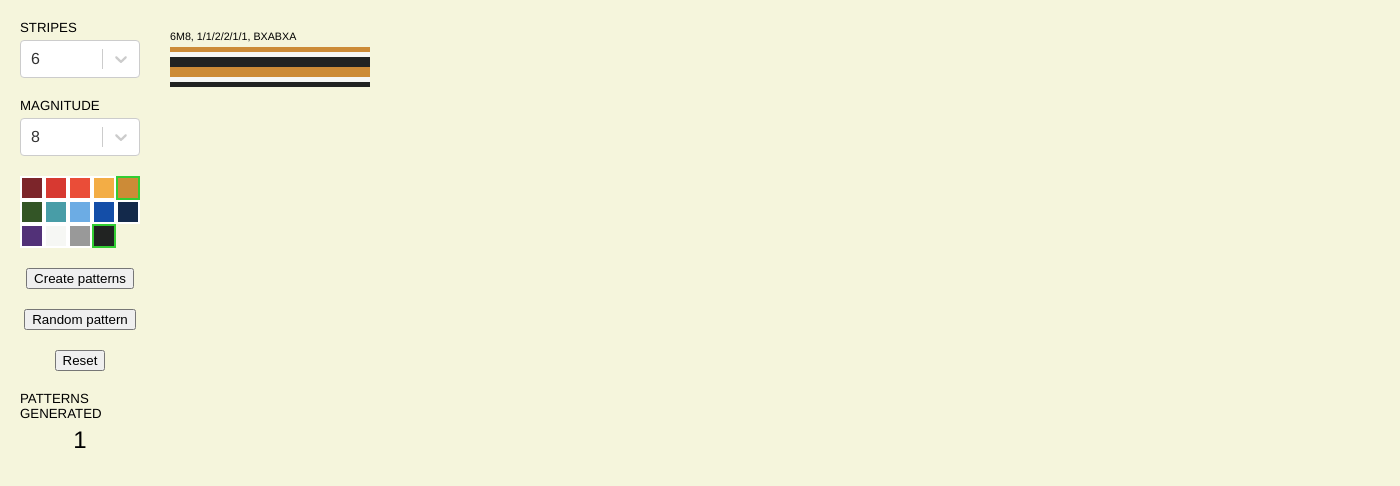
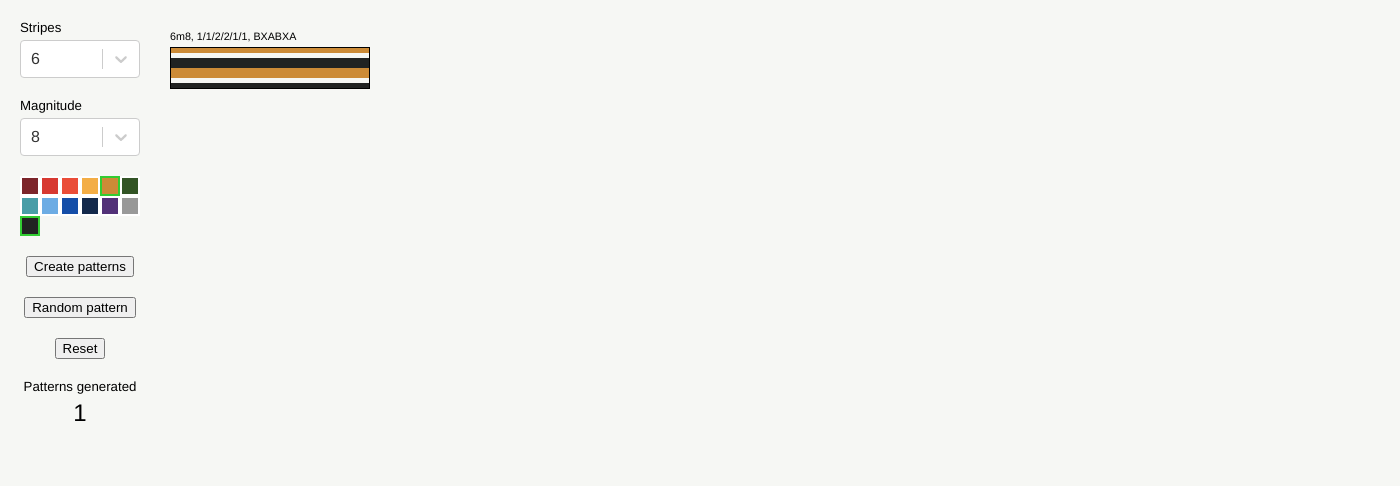
Before and after one commit to affordances/stripes, a React (Create React App) app: page / in a window 1280 px wide. Both pictures are taken after a click on the button "Random pattern". Shown: the top 486 px of the page, 1400 px wide, since content can reach past the window. Built offline with nearby package versions, Linux system fonts and the light colour scheme.

Commit message:
misc tweaks

```diff
--- a/package.json
+++ b/package.json
@@ -8,6 +8,7 @@
     "react-dom": "^16.12.0",
     "react-scripts": "3.2.0",
     "react-select": "^3.0.8",
+    "react-virtualized-auto-sizer": "^1.0.2",
     "react-window": "^1.8.5",
     "styled-components": "^4.4.1"
   },
--- a/src/App.js
+++ b/src/App.js
@@ -1,6 +1,7 @@
 import React, { memo, useState, useEffect, useRef } from "react";
 import Select from "react-select";
 import { FixedSizeGrid as Grid } from "react-window";
+import AutoSizer from "react-virtualized-auto-sizer";
 import {
   SelectContainer,
   Stripe,
@@ -16,22 +17,22 @@ import {
   PatternCountContainer,
   Container,
   MenuContainer,
-  selectStyles
+  selectStyles,
 } from "./styles.js";
 import {
   colors,
   stripeOptions,
   colorSequences,
-  numbersToLetters
+  numbersToLetters,
 } from "./config.js";
 import {
   createMagnitudeOptions,
   createNumberPalindromes,
-  convertTo2D
+  convertTo2D,
 } from "./helpers.js";
 import "./index.css";
 
-const PatternRenderer = memo(props => {
+const PatternRenderer = memo((props) => {
   const { columnIndex, data, rowIndex, ...otherProps } = props;
   const currentPattern = data[rowIndex][columnIndex];
 
@@ -82,7 +83,7 @@ const App = () => {
 
     for (let i = 0; i < numberPalindromes.length; i++) {
       for (let j = 0; j < sequences.length; j++) {
-        let pattern = sequences[j].map(color => {
+        let pattern = sequences[j].map((color) => {
           if (color === 0) {
             return { color: { label: "white", value: "#f6f7f4" } };
           } else {
@@ -95,8 +96,8 @@ const App = () => {
         results.push({
           label: `${stripeCountValue}m${magnitude}, ${numberPalindromes[i].join(
             "/"
-          )}, ${sequences[j].map(num => numbersToLetters[num]).join("")}`,
-          pattern
+          )}, ${sequences[j].map((num) => numbersToLetters[num]).join("")}`,
+          pattern,
         });
       }
     }
@@ -112,12 +113,12 @@ const App = () => {
     }
   };
 
-  const updatePickedColors = newColor => {
-    let newPickedColors = pickedColors.map(color => ({ ...color }));
+  const updatePickedColors = (newColor) => {
+    let newPickedColors = pickedColors.map((color) => ({ ...color }));
 
-    if (pickedColors.find(color => color.value === newColor.value)) {
+    if (pickedColors.find((color) => color.value === newColor.value)) {
       newPickedColors = pickedColors.filter(
-        color => color.value !== newColor.value
+        (color) => color.value !== newColor.value
       );
     } else {
       if (
@@ -175,7 +176,7 @@ const App = () => {
             styles={selectStyles}
             value={stripeCount}
             options={stripeOptions}
-            onChange={option => {
+            onChange={(option) => {
               setStripeCount(option);
               setMagnitude(null);
               setPickedColors([]);
@@ -190,13 +191,13 @@ const App = () => {
             isDisabled={!magnitudeOptions}
             options={magnitudeOptions}
             value={magnitude && { value: magnitude, label: magnitude }}
-            onChange={option => {
+            onChange={(option) => {
               setMagnitude(Number(option.value));
             }}
           />
         </SelectContainer>
         <SwatchContainer disabled={!(stripeCountValue && magnitude)}>
-          {colors.map(color => {
+          {colors.map((color) => {
             return (
               <Swatch
                 key={Math.random()}
@@ -204,7 +205,7 @@ const App = () => {
                 onClick={() => updatePickedColors(color)}
                 isPicked={
                   !!pickedColors.find(
-                    pickedColor => pickedColor.value === color.value
+                    (pickedColor) => pickedColor.value === color.value
                   )
                 }
               />
@@ -230,17 +231,21 @@ const App = () => {
         </PatternCountContainer>
       </MenuContainer>
       {patterns.length > 0 && (
+        <AutoSizer>
+          {({ height, width }) => (
             <Grid
               itemData={patterns}
               columnCount={patterns[0].length}
               rowCount={patterns.length}
               columnWidth={220}
-          height={550}
+              height={height}
               rowHeight={120}
-          width={900}
+              width={width}
             >
               {PatternRenderer}
             </Grid>
+          )}
+        </AutoSizer>
       )}
     </Container>
   );
--- a/src/config.js
+++ b/src/config.js
@@ -5,7 +5,6 @@ export const colors = [
   { label: "red", value: "#d73931" },
   { label: "orange", value: "#ea4d38" },
   { label: "yellow", value: "#f3ad45" },
-  // { label: "yellow gold", value: "#f1bf48" },
   { label: "muted gold", value: "#cc8b37" },
   { label: "green", value: "#335526" },
   { label: "teal", value: "#489da7" },
@@ -13,7 +12,7 @@ export const colors = [
   { label: "royal blue", value: "#144ea8" },
   { label: "navy blue", value: "#13294b" },
   { label: "purple", value: "#523178" },
-  { label: "white", value: "#f6f7f4" },
+  // { label: "white", value: "#f6f7f4" },
   { label: "gray", value: "#999999" },
   { label: "black", value: "#212322" },
 ];
--- a/src/helpers.js
+++ b/src/helpers.js
@@ -1,6 +1,6 @@
 import { maxMagnitude, lettersToNumbers } from "./config.js";
 
-export const createMagnitudeOptions = start => {
+export const createMagnitudeOptions = (start) => {
   let options = [];
   start = Number(start);
 
@@ -26,25 +26,25 @@ export const createNumberPalindromes = (stripes, magnitude) => {
   } else if (2 < stripes && stripes <= magnitude) {
     for (let i = 1; i <= magnitude / 2; i++) {
       const middles = createNumberPalindromes(stripes - 2, magnitude - 2 * i);
-      middles.forEach(middle => results.push([i].concat(middle, [i])));
+      middles.forEach((middle) => results.push([i].concat(middle, [i])));
     }
   }
   return results;
 };
 
-export const convertTo2D = array => {
+export const convertTo2D = (array) => {
   let result = [];
   let i = 0;
 
   while (i < array.length) {
-    result.push(array.slice(i, i + 4));
-    i += 4;
+    result.push(array.slice(i, i + 3));
+    i += 3;
   }
   return result;
 };
 
-export const splitter = arr => {
-  return arr.map(arr2 =>
-    arr2.split("").map(letter => lettersToNumbers[letter])
+export const splitter = (arr) => {
+  return arr.map((arr2) =>
+    arr2.split("").map((letter) => lettersToNumbers[letter])
   );
 };
--- a/src/index.css
+++ b/src/index.css
@@ -1,4 +1,5 @@
 * {
+  box-sizing: border-box;
   /* border: 1px solid black; */
 }
 
@@ -12,11 +13,9 @@ body {
   padding: 0 20px;
   height: 100%;
   width: 100%;
-  /* background: #f6f7f4; */
-  background: beige;
+  background: #f6f7f4;
   font-family: Helvetica, sans-serif;
   overflow: hidden;
-  text-transform: uppercase;
 }
 
 #root {
--- a/src/styles.js
+++ b/src/styles.js
@@ -51,6 +51,7 @@ export const Swatch = styled.div`
 `;
 
 export const Pattern = styled.div`
+  border: 1px solid black;
   width: 200px;
 `;
 
```
Also changed, not shown: 1 other file (tests, documents, lock files or other folders). Lines whose indentation alone changed are shown as unchanged.
